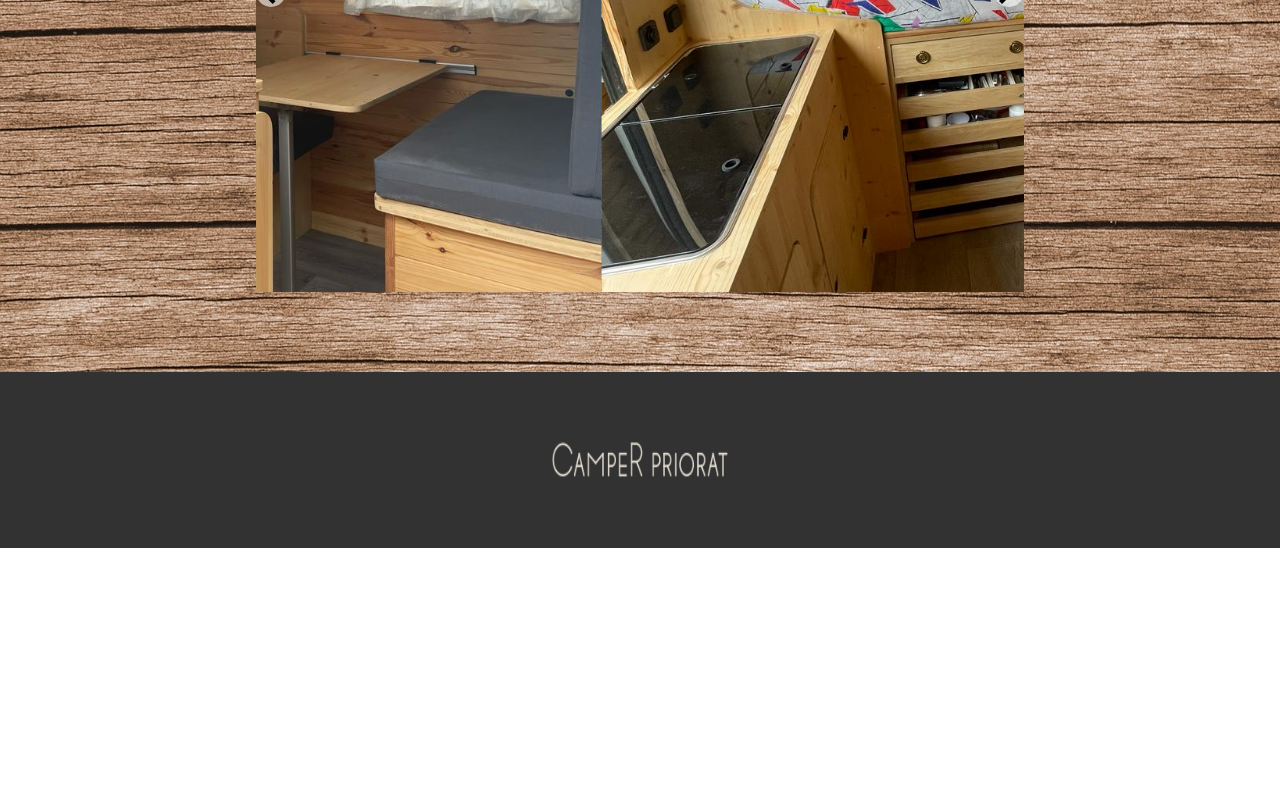
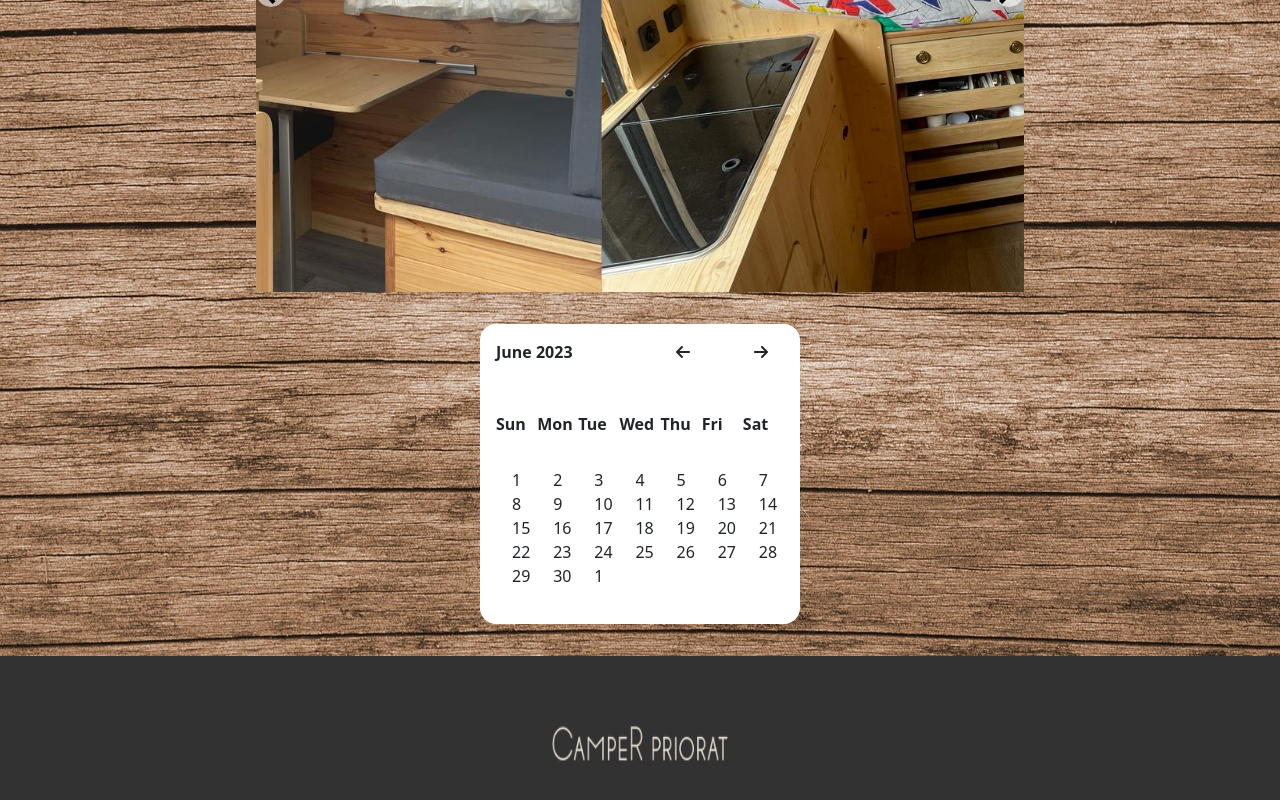
Before and after one commit to sisasfx/camper-priorat, a React (Create React App) app: page /renting in a window 1280 px wide. Shown: the part 572-1372 px from the top of the page. Before the commit the page ends 1120 px from the top, so only its background shows below. Built offline with nearby package versions, Linux system fonts and the light colour scheme.

Commit message:
feat:calendar added withoud script

```diff
--- a/package.json
+++ b/package.json
@@ -4,6 +4,9 @@
   "private": true,
   "dependencies": {
     "@babel/plugin-proposal-private-property-in-object": "7.21.11",
+    "@fortawesome/fontawesome-svg-core": "^6.4.0",
+    "@fortawesome/free-solid-svg-icons": "^6.4.0",
+    "@fortawesome/react-fontawesome": "^0.2.0",
     "@testing-library/jest-dom": "^5.16.5",
     "@testing-library/react": "^13.4.0",
     "@testing-library/user-event": "^13.5.0",
--- /dev/null
+++ b/src/components/calendar.jsx
@@ -0,0 +1,68 @@
+import React from "react";
+import "../styles/components.css";
+import { FontAwesomeIcon } from '@fortawesome/react-fontawesome';
+import { faArrowLeft, faArrowRight } from '@fortawesome/free-solid-svg-icons'
+
+export const Calendar = () => {
+    return(
+        <div className="calendar-box">
+            <header className="calendar-header">
+                <p className="current-date">June 2023</p>
+                <div className="icons">
+                    <span className="arrow-left">
+                    <FontAwesomeIcon icon={faArrowLeft} />
+                    </span>
+                    <span className="arrow-right">
+                    <FontAwesomeIcon icon={faArrowRight} />
+                    </span>
+                </div>
+            </header>
+            <div className="calendar-week-body">
+                <ul className="weeks">
+                    <li>Sun</li>
+                    <li>Mon</li>
+                    <li>Tue</li>
+                    <li>Wed</li>
+                    <li>Thu</li>
+                    <li>Fri</li>
+                    <li>Sat</li>
+                </ul>
+                <ul className="days">
+                    <li>1</li>
+                    <li>2</li>
+                    <li>3</li>
+                    <li>4</li>
+                    <li>5</li>
+                    <li>6</li>
+                    <li>7</li>
+                    <li>8</li>
+                    <li>9</li>
+                    <li>10</li>
+                    <li>11</li>
+                    <li>12</li>
+                    <li>13</li>
+                    <li>14</li>
+                    <li>15</li>
+                    <li>16</li>
+                    <li>17</li>
+                    <li>18</li>
+                    <li>19</li>
+                    <li>20</li>
+                    <li>21</li>
+                    <li>22</li>
+                    <li>23</li>
+                    <li>24</li>
+                    <li>25</li>
+                    <li>26</li>
+                    <li>27</li>
+                    <li>28</li>
+                    <li>29</li>
+                    <li>30</li>
+                    <li>1</li>
+                </ul>
+            </div>
+        </div>
+    );
+}
+
+export default Calendar;
--- a/src/pages/renting.jsx
+++ b/src/pages/renting.jsx
@@ -1,6 +1,7 @@
 import React from "react";
 import "../styles/pages.css";
 import Slider from "../components/slider.jsx";
+import Calendar from "../components/calendar";
 
 export const Renting = () => {
   return (
@@ -11,6 +12,7 @@ export const Renting = () => {
       <div className="slide-container">
         <Slider />
       </div>
+      <Calendar/>
     </div>
   );
 };
--- a/src/styles/components.css
+++ b/src/styles/components.css
@@ -48,3 +48,67 @@
     background-size: cover;
     height: 600px;
 }
+
+/*CALENDAR*/
+.calendar-box{
+    display: flex;
+    flex-direction: column;
+    width: 25%;
+    height: 300px;
+    background-color: white;
+    margin: 2rem;
+    border-radius: 1rem;
+}
+.calendar-header{
+    display: flex;
+    flex-direction: row;
+    width: 100%;
+    margin: 1rem;
+}
+.calendar-header > p{
+    font-weight: bold;
+    width: 70%;
+}
+.icons{
+    width: 100%;
+    display: flex;
+    justify-content: space-between;
+}
+.icons > .arrow-left{
+    margin-left: 3rem;
+    cursor: pointer;
+}
+.icons > .arrow-right{
+    margin-right: 3rem;
+    cursor: pointer;
+}
+.calendar-week-body{
+    display: flex;
+    flex-direction: column;
+    width: 100%;
+    align-items: center;
+}
+.calendar-week-body ul li{
+    width: calc(100% /7);
+}
+.weeks{
+    display: flex;
+    flex-wrap: wrap;
+    flex-direction: row;
+    justify-content: space-between;
+    width: 100%;
+    font-weight: bold;
+}
+.weeks > li{
+    text-decoration: none;
+    list-style: none;
+    margin: 1rem;
+    margin-left: -1rem;
+}
+.days{
+    width: 100%;
+    display: flex;
+    flex-wrap: wrap;
+    list-style: none;
+    text-decoration: none;
+}
```
Also changed, not shown: 1 other file (tests, documents, lock files or other folders).
